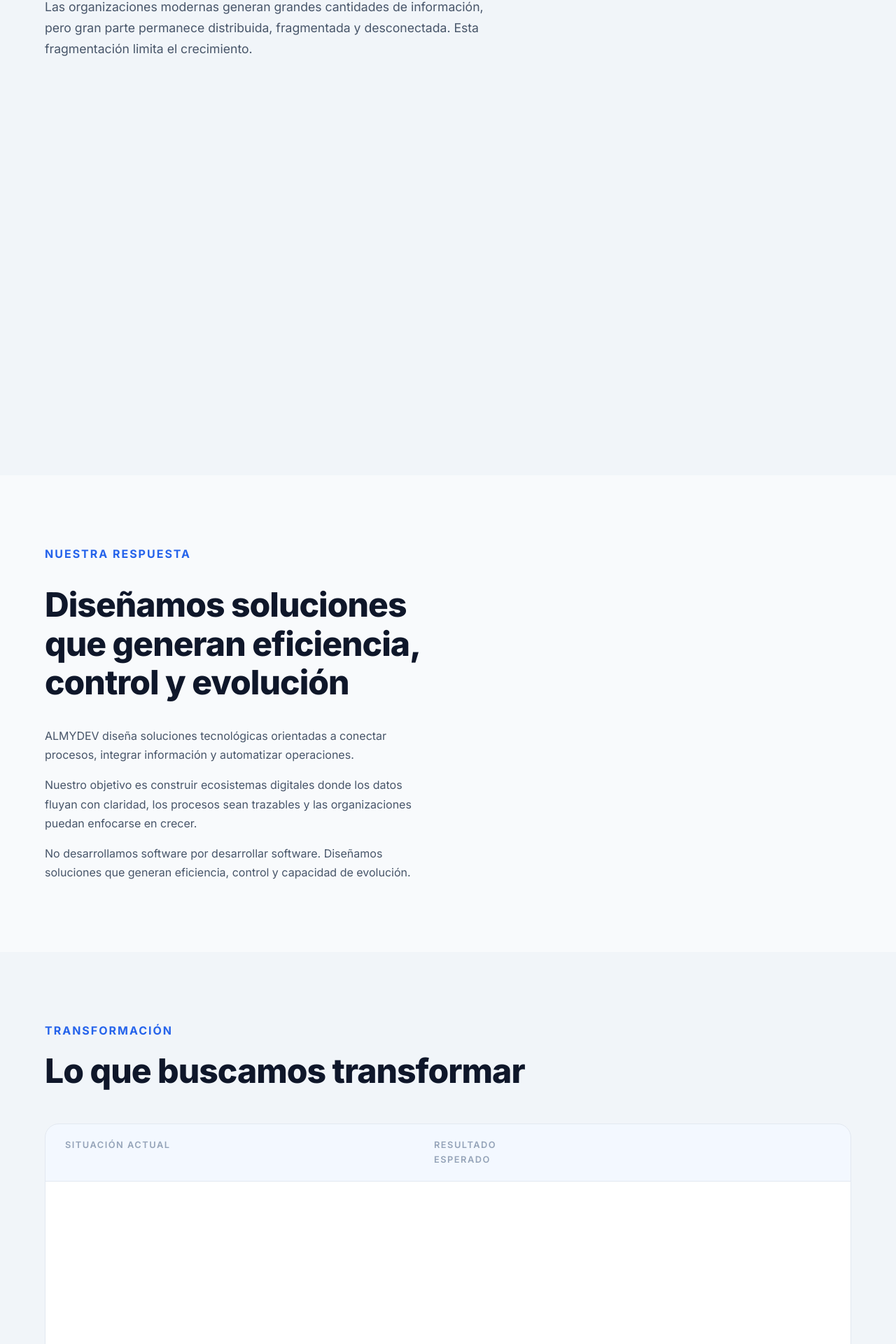
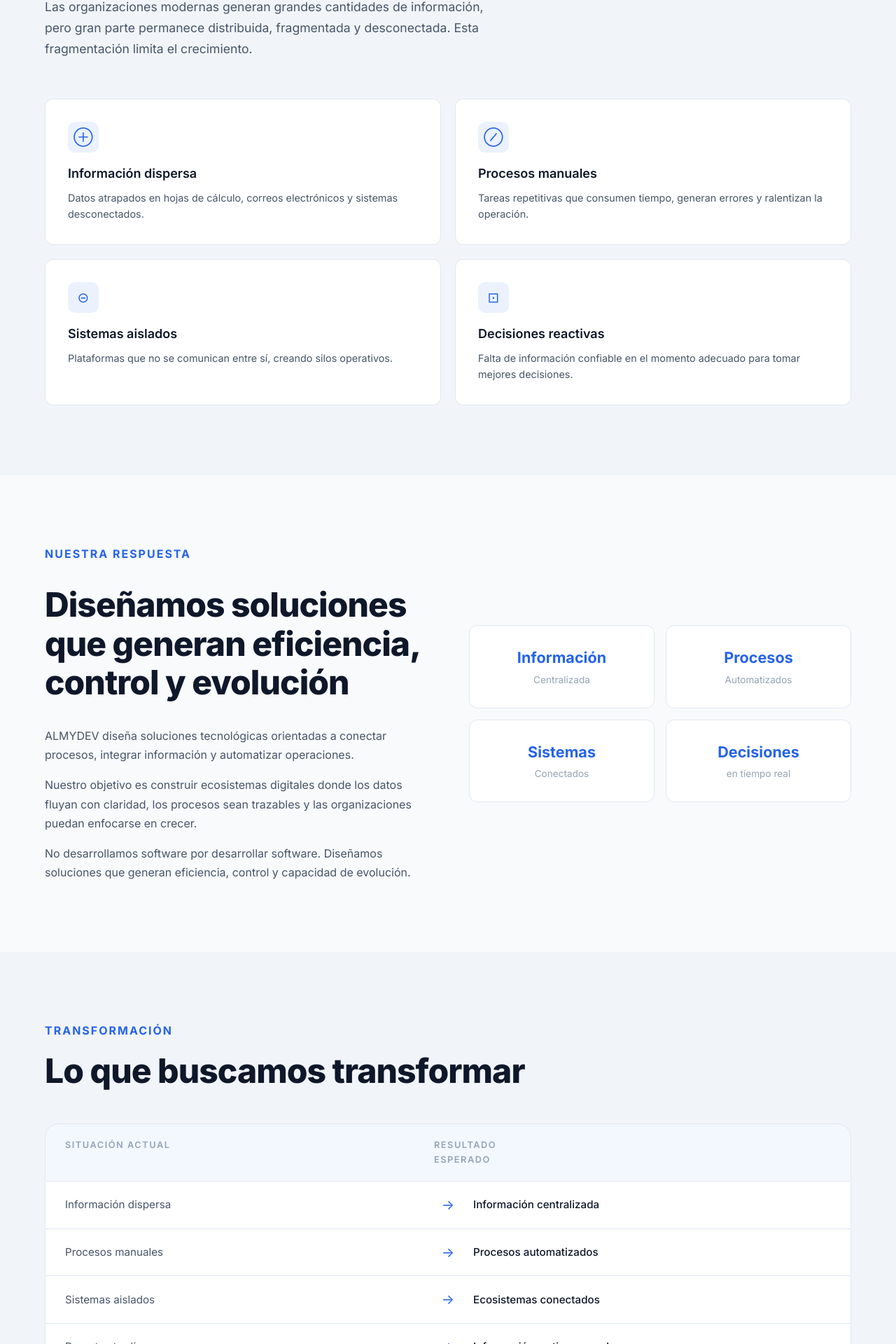
Before and after one commit to Almydev/LandingAlmydev, a React (Vite) app: page / in a window 1280 px wide. Shown: the part 1575-3495 px from the top of the page at 70% size. Built offline with nearby package versions, Linux system fonts and the light colour scheme.

Commit message:
Ajuste de animaciones y sesion de contactenos

```diff
--- a/src/components/Areas/Areas.jsx
+++ b/src/components/Areas/Areas.jsx
@@ -18,7 +18,7 @@ export default function Areas() {
 
         <div ref={gridRef} className={`${styles.grid} reveal`}>
           {t.areasList.map((a, i) => (
-            <div key={i} className={`${styles.tag} reveal reveal-delay-${Math.min(i + 1, 5)}`} data-tip={t.areasDesc[i]}>{a}</div>
+            <div key={i} className={styles.tag} data-tip={t.areasDesc[i]}>{a}</div>
           ))}
         </div>
       </div>
--- a/src/components/Capabilities/Capabilities.jsx
+++ b/src/components/Capabilities/Capabilities.jsx
@@ -18,7 +18,7 @@ export default function Capabilities() {
 
         <div ref={gridRef} className={`${styles.grid} reveal`}>
           {t.capabilitiesList.map((c, i) => (
-            <article key={i} className={`${styles.card} reveal reveal-delay-${i + 1}`}>
+            <article key={i} className={styles.card}>
               <span className={styles.number}>0{i + 1}</span>
               <h3 className={styles.cardTitle}>{c.title}</h3>
               <p className={styles.cardDesc}>{c.desc}</p>
--- a/src/components/Philosophy/Philosophy.jsx
+++ b/src/components/Philosophy/Philosophy.jsx
@@ -26,7 +26,7 @@ export default function Philosophy() {
 
         <div ref={valuesRef} className={`${styles.values} reveal`}>
           {t.values.map((v, i) => (
-            <div key={i} className={`${styles.valueItem} reveal reveal-delay-${i + 1}`}>
+            <div key={i} className={styles.valueItem}>
               <span className={styles.valueDot} />
               <span className={styles.valueText}>{v}</span>
             </div>
--- a/src/components/Problem/Problem.jsx
+++ b/src/components/Problem/Problem.jsx
@@ -18,7 +18,7 @@ export default function Problem() {
 
         <div ref={gridRef} className={`${styles.grid} reveal`}>
           {t.problemCards.map((p, i) => (
-            <article key={i} className={`${styles.card} reveal reveal-delay-${i + 1}`}>
+            <article key={i} className={styles.card}>
               <span className={styles.icon}>{p.icon}</span>
               <h3 className={styles.cardTitle}>{p.title}</h3>
               <p className={styles.cardDesc}>{p.desc}</p>
--- a/src/components/Process/Process.jsx
+++ b/src/components/Process/Process.jsx
@@ -17,7 +17,7 @@ export default function Process() {
 
         <div ref={gridRef} className={`${styles.grid} reveal`}>
           {t.processSteps.map((s, i) => (
-            <div key={i} className={`${styles.step} reveal reveal-delay-${i + 1}`}>
+            <div key={i} className={styles.step}>
               <span className={styles.num}>{s.num}</span>
               <div className={styles.line} />
               <h3 className={styles.stepTitle}>{s.title}</h3>
--- a/src/components/Solution/Solution.jsx
+++ b/src/components/Solution/Solution.jsx
@@ -20,7 +20,7 @@ export default function Solution() {
           </div>
           <div ref={statsRef} className={`${styles.stats} reveal`}>
             {t.solutionCards.map((c, i) => (
-              <div key={i} className={`${styles.statCard} reveal reveal-delay-${i + 1}`}>
+              <div key={i} className={styles.statCard}>
                 <span className={styles.statValue}>{c.value}</span>
                 <span className={styles.statLabel}>{c.label}</span>
               </div>
--- a/src/components/TechStack/TechStack.jsx
+++ b/src/components/TechStack/TechStack.jsx
@@ -18,7 +18,7 @@ export default function TechStack() {
 
         <div ref={gridRef} className={`${styles.grid} reveal`}>
           {t.techList.map((tech, i) => (
-            <div key={i} className={`${styles.chip} reveal reveal-delay-${Math.min(i + 1, 5)}`} data-tip={t.techDesc[i]}>{tech}</div>
+            <div key={i} className={styles.chip} data-tip={t.techDesc[i]}>{tech}</div>
           ))}
         </div>
       </div>
--- a/src/components/Transformation/Transformation.jsx
+++ b/src/components/Transformation/Transformation.jsx
@@ -21,7 +21,7 @@ export default function Transformation() {
             <span className={styles.colTitle}>{t.transformation.result}</span>
           </div>
           {t.transformationRows.map((r, i) => (
-            <div key={i} className={`${styles.row} reveal reveal-delay-${Math.min(i + 1, 5)}`}>
+            <div key={i} className={styles.row}>
               <span className={styles.current}>{r.current}</span>
               <span className={styles.arrow}>→</span>
               <span className={styles.result}>{r.result}</span>
```
